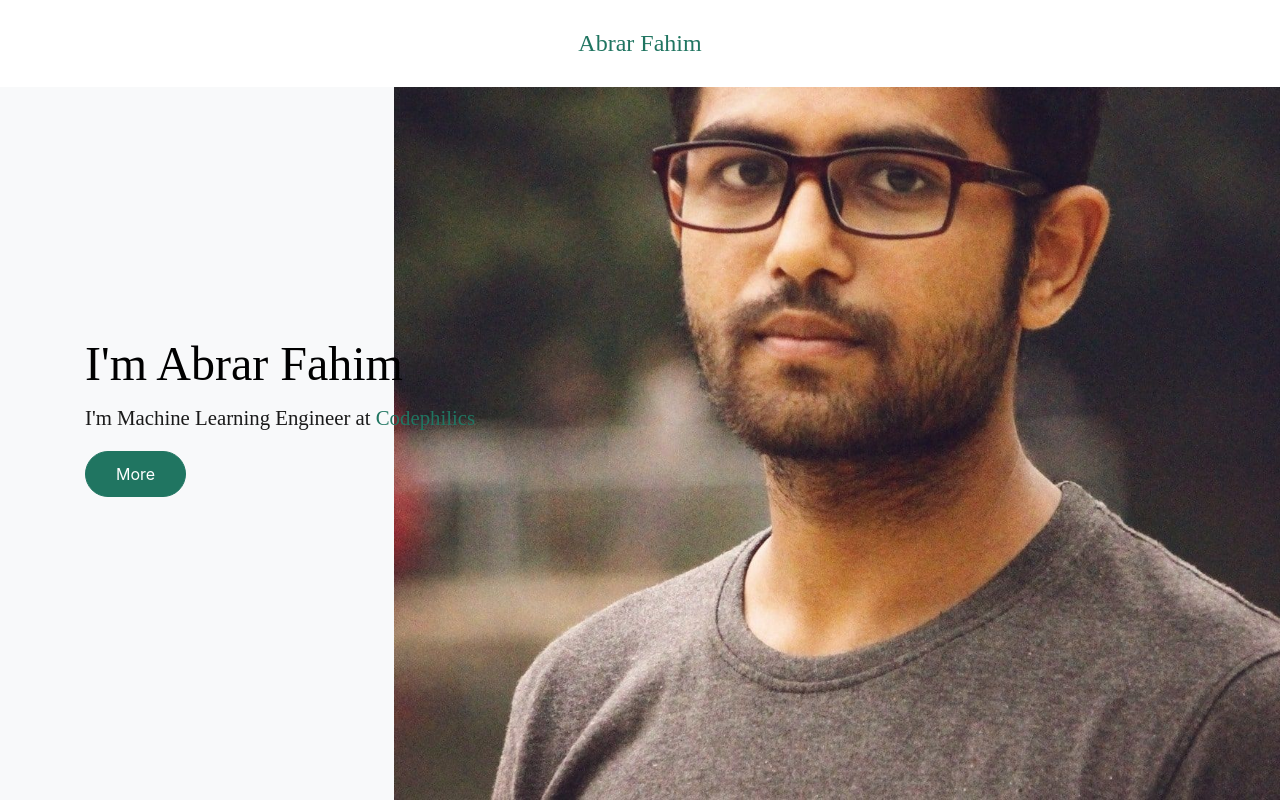
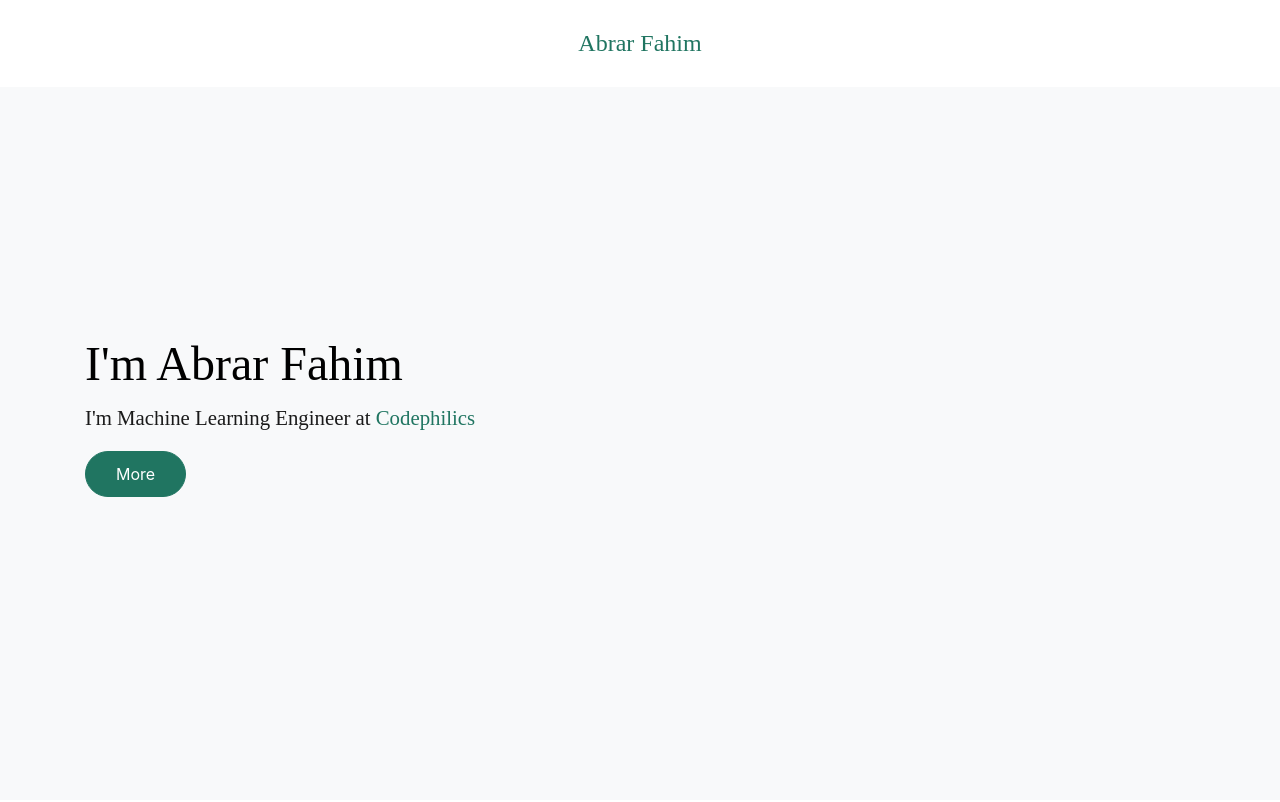
Before and after one commit to fahimabrar/website, a plain HTML site: page index.html in a window 1280 px wide. Shown: the top 802 px of the page. Drawn offline with Linux system fonts and the light colour scheme; files whose address does not match are found by name; a web font is replaced by a local one.

Commit message:
Update index.html

```diff
--- a/index.html
+++ b/index.html
@@ -74,9 +74,6 @@
 
         </div>
       </div>
-
-      <img src="images/df.jpg" alt="Image" class="img-face" data-aos="fade">
-
 
     </div>
 
```
